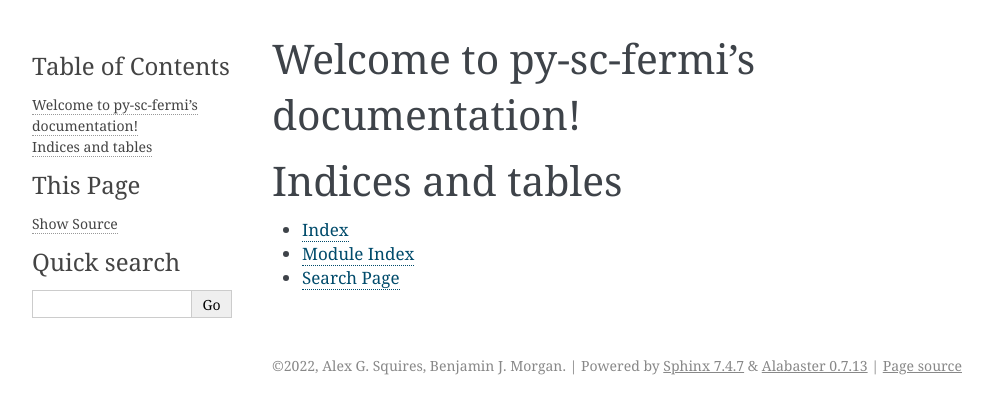
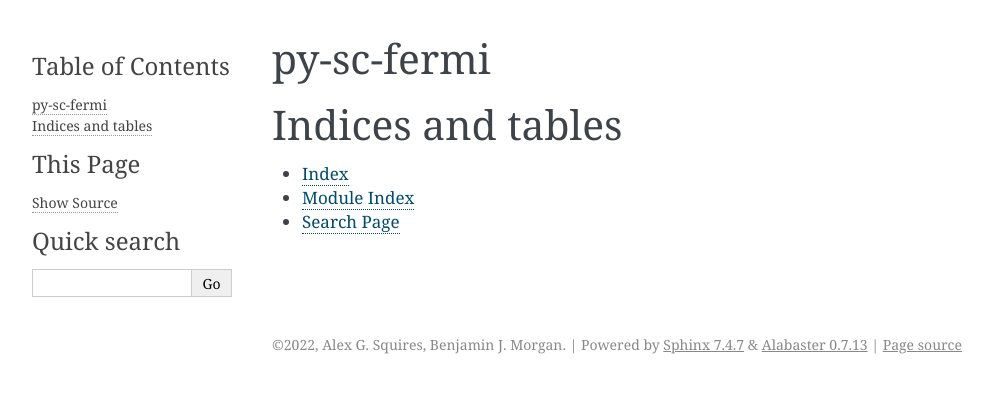
Before and after one commit to bjmorgan/py-sc-fermi, a Sphinx documentation site: the page built from docs/index.rst, in a window 1280 px wide. Shown: the top 414 px of the page, without its empty margins (148-1141 px from the left). Built offline with Sphinx 7.4.7, drawn with Linux system fonts in a browser that asks for light colours.

Commit message:
sort out docs pathing

```diff
--- a/docs/conf.py
+++ b/docs/conf.py
@@ -13,7 +13,7 @@
 import os
 import sys
 sys.path.insert(0, os.path.abspath('.'))
-sys.path.insert(0, os.path.abspath('../'))
+sys.path.insert(0, os.path.abspath('../py-sc-fermi'))
 
 # -- Project information -----------------------------------------------------
 
@@ -27,8 +27,11 @@
 # Add any Sphinx extension module names here, as strings. They can be
 # extensions coming with Sphinx (named 'sphinx.ext.*') or your custom
 # ones.
-extensions = [
-]
+extensions = ['sphinx.ext.autodoc',
+    'sphinx.ext.coverage',
+    'sphinx.ext.mathjax',
+    'sphinx.ext.viewcode',
+    'sphinx.ext.napoleon']
 
 # Add any paths that contain templates here, relative to this directory.
 templates_path = ['_templates']
@@ -44,9 +47,9 @@
 # The theme to use for HTML and HTML Help pages.  See the documentation for
 # a list of builtin themes.
 #
-html_theme = 'alabaster'
+#html_theme = 'sphinx_rtd_theme'
 
 # Add any paths that contain custom static files (such as style sheets) here,
 # relative to this directory. They are copied after the builtin static files,
 # so a file named "default.css" will overwrite the builtin "default.css".
-html_static_path = ['_static']
+#html_static_path = ['_static']
--- a/docs/index.rst
+++ b/docs/index.rst
@@ -1,9 +1,5 @@
-.. py-sc-fermi documentation master file, created by
-   sphinx-quickstart on Fri Apr  8 15:31:07 2022.
-   You can adapt this file completely to your liking, but it should at least
-   contain the root `toctree` directive.
 
-Welcome to py-sc-fermi's documentation!
+py-sc-fermi
 =======================================
 
 .. toctree::
```
